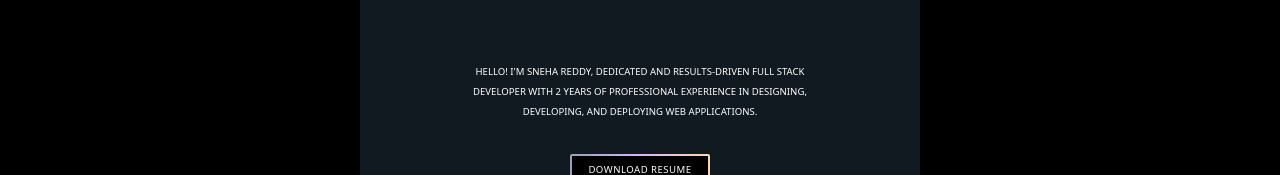
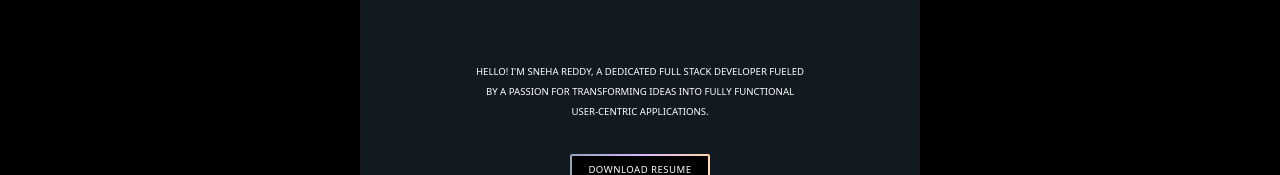
Before and after one commit to SnehaReddy10/portfolio, a React (Vite) app: page / in a window 1280 px wide. Shown: the part 604-779 px from the top of the page. Built offline with nearby package versions, Linux system fonts and the light colour scheme.

Commit message:
update intro

```diff
--- a/src/assets/imgs/sr-logo.jsx
+++ b/src/assets/imgs/sr-logo.jsx
@@ -1,13 +1,13 @@
 export function SRLogo({ fontsize, isLarge }) {
   return (
-    <div className="dark:bg-gradient-r-spo rounded-full pr-[2px] pt-[2px] w-max items-center align-middle">
+    <div className="dark:bg-gradient-r-spo rounded-full pr-[2px] pt-[2px] hover:pt-[3px] hover:pr-[3px]  w-max items-center align-middle">
       <div
         className={`dark:bg-black-900 rounded-full ${
           isLarge ? 'px-10' : 'px-6'
         }`}
       >
         <div
-          className="text-green hover:scale-150 transition ease-out dark:text-gradient-r-spo font-bold"
+          className="text-green transition ease-out dark:text-gradient-r-spo font-bold"
           style={{ fontSize: `${fontsize}rem` }}
           onClick={() => navigate('/')}
         >
--- a/src/components/v1/Resume.jsx
+++ b/src/components/v1/Resume.jsx
@@ -12,9 +12,9 @@ export function Resume() {
         </div>
 
         <div className="text-white text-center text-[0.6rem] md:uppercase leading-5 mt-4 md:mt-8">
-          Hello! I'm Sneha Reddy, Dedicated and results-driven Full Stack
-          Developer with 2 years of professional experience in designing,
-          developing, and deploying web applications.{' '}
+          Hello! I'm Sneha Reddy, a dedicated full stack developer fueled by a
+          passion for transforming ideas into fully functional user-centric
+          applications.
         </div>
 
         <div className="text-center mt-4 md:mt-8">
```
